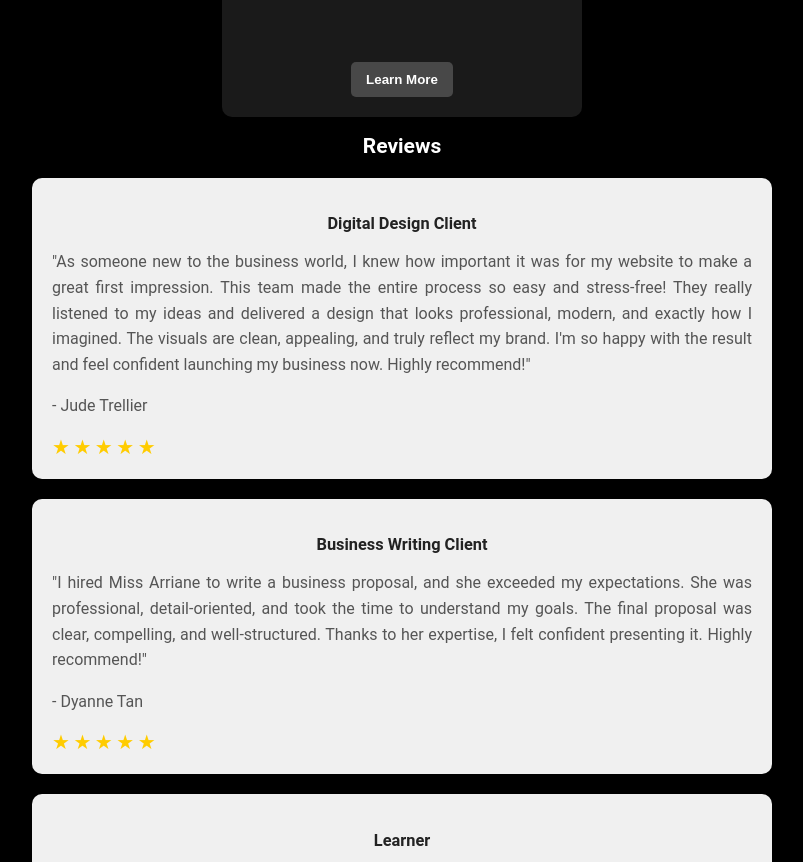
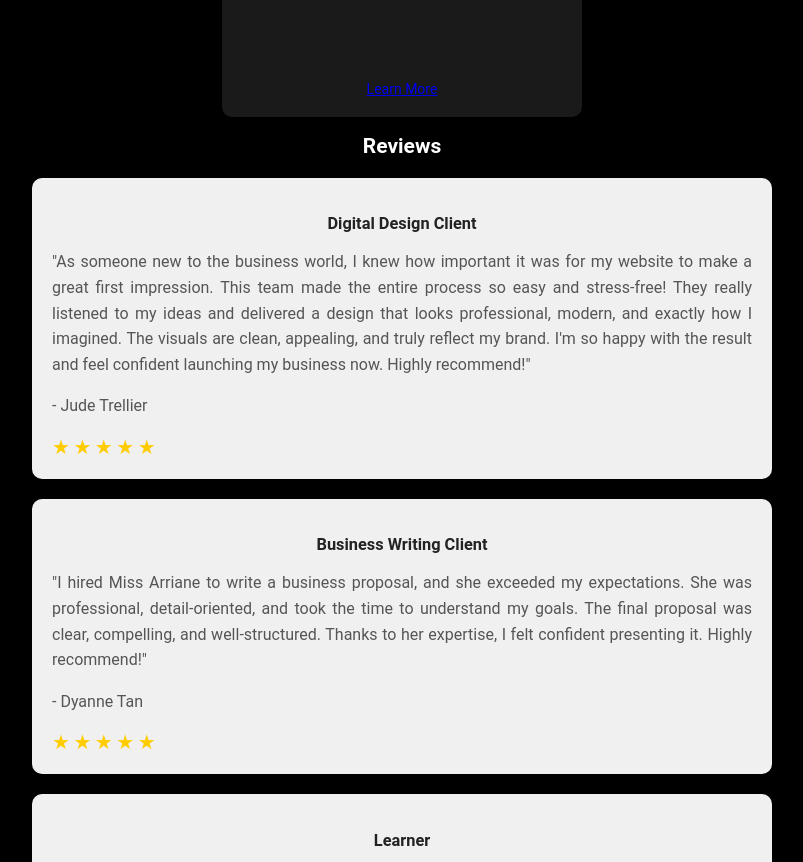
Before and after one commit to nexgenixcreativesolutions/home, a plain HTML site: page index.html in a window 1280 px wide. Shown: the part 2273-3135 px from the top of the page, without its empty margins (238-1041 px from the left). Drawn offline with Linux system fonts and the light colour scheme; a script that the page names is missing.

Commit message:
Update index.html

```diff
--- a/index.html
+++ b/index.html
@@ -137,7 +137,7 @@ Whether it's a complex web development project, an academic paper, or an online
               <li>Practical and Actionable</li>
               <li>Includes a certificate with a QR code for easy verification</li>
             </ol>
-            <button class="btn">Learn More</button>
+            <a href="https://nexgenixbusinessschool.github.io/home/>"<button class="btn">Learn More</button></a>
           </div>
         </article>
         </section>
```
